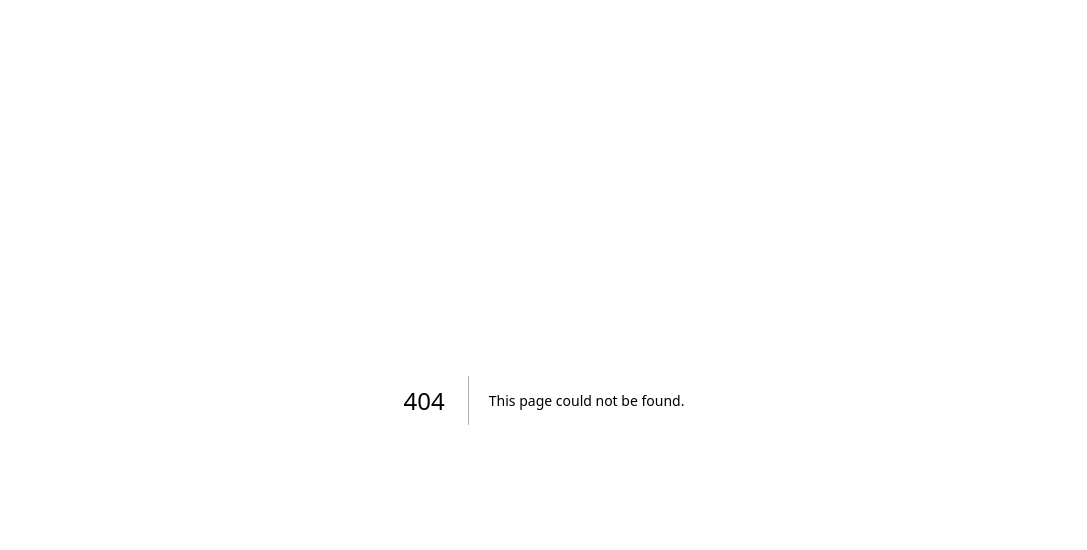
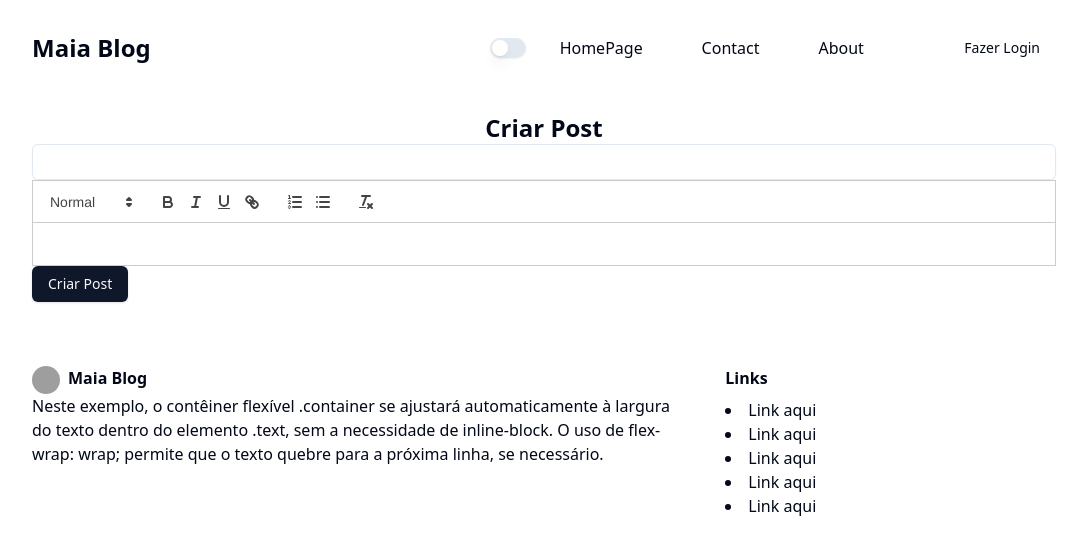
Before and after one commit to lucasfrmaia/blog, a Next.js app: page /posts/create in a window 1280 px wide. Before the commit this address had no page. Shown: the top 550 px of the page, without its empty margins (96-1183 px from the left). Built offline with nearby package versions, Linux system fonts and the light colour scheme; grey boxes are pictures that could not be loaded.

Commit message:
feat: base pagina de criação de post

```diff
--- /dev/null
+++ b/app/posts/create/page.tsx
@@ -0,0 +1,69 @@
+import React, { useState } from "react";
+import { cn } from "@/lib/utils";
+import NaveBar from "@/components/header/NaveBar";
+import Footer from "@/components/footer/Footer";
+import BaseSection from "@/components/ui/utils/BaseSection";
+import { SubmitHandler, useForm } from "react-hook-form";
+import { zodResolver } from "@hookform/resolvers/zod";
+import { z } from "zod";
+import { Input } from "@/components/ui/input";
+import { Label } from "@/components/ui/label";
+import { Button } from "@/components/ui/button";
+import ReactQuill from "react-quill";
+import "react-quill/dist/quill.snow.css";
+
+type IPropPage = {
+   children?: React.ReactNode;
+   className?: string;
+};
+
+const schema = z.object({
+   title: z.string().min(1, "Este campo é obrigatório"),
+   description: z.string().min(1, "Este campo é obrigatório"),
+   categories: z.array(
+      z.object({
+         id: z.string(),
+         name: z.string(),
+      })
+   ),
+});
+
+type FormProps = z.infer<typeof schema>;
+
+export default function Page({ children, className }: IPropPage) {
+   const [value, setValue] = useState("");
+
+   const {
+      register,
+      handleSubmit,
+      setError,
+      formState: { errors, isSubmitting },
+   } = useForm<FormProps>({ resolver: zodResolver(schema) });
+
+   const onSubmit: SubmitHandler<FormProps> = async (data) => {};
+
+   return (
+      <>
+         <NaveBar />
+
+         <BaseSection>
+            <form onSubmit={handleSubmit(onSubmit)}>
+               <h1 className="text-2xl font-semibold text-center">
+                  Criar Post
+               </h1>
+
+               <div>
+                  <Label />
+                  <Input {...register("title")} />
+               </div>
+
+               <ReactQuill theme="snow" value={value} onChange={setValue} />
+
+               <Button>Criar Post</Button>
+            </form>
+         </BaseSection>
+
+         <Footer />
+      </>
+   );
+}
--- /dev/null
+++ b/components/ui/input.tsx
@@ -0,0 +1,25 @@
+import * as React from "react"
+
+import { cn } from "@/lib/utils"
+
+export interface InputProps
+  extends React.InputHTMLAttributes<HTMLInputElement> {}
+
+const Input = React.forwardRef<HTMLInputElement, InputProps>(
+  ({ className, type, ...props }, ref) => {
+    return (
+      <input
+        type={type}
+        className={cn(
+          "flex h-9 w-full rounded-md border border-input bg-transparent px-3 py-1 text-sm shadow-sm transition-colors file:border-0 file:bg-transparent file:text-sm file:font-medium placeholder:text-muted-foreground focus-visible:outline-none focus-visible:ring-1 focus-visible:ring-ring disabled:cursor-not-allowed disabled:opacity-50",
+          className
+        )}
+        ref={ref}
+        {...props}
+      />
+    )
+  }
+)
+Input.displayName = "Input"
+
+export { Input }
--- /dev/null
+++ b/components/ui/label.tsx
@@ -0,0 +1,26 @@
+"use client"
+
+import * as React from "react"
+import * as LabelPrimitive from "@radix-ui/react-label"
+import { cva, type VariantProps } from "class-variance-authority"
+
+import { cn } from "@/lib/utils"
+
+const labelVariants = cva(
+  "text-sm font-medium leading-none peer-disabled:cursor-not-allowed peer-disabled:opacity-70"
+)
+
+const Label = React.forwardRef<
+  React.ElementRef<typeof LabelPrimitive.Root>,
+  React.ComponentPropsWithoutRef<typeof LabelPrimitive.Root> &
+    VariantProps<typeof labelVariants>
+>(({ className, ...props }, ref) => (
+  <LabelPrimitive.Root
+    ref={ref}
+    className={cn(labelVariants(), className)}
+    {...props}
+  />
+))
+Label.displayName = LabelPrimitive.Root.displayName
+
+export { Label }
```
Also changed, not shown: package.json (+6 -1 lines), 1 other file (tests, documents, lock files or other folders).
